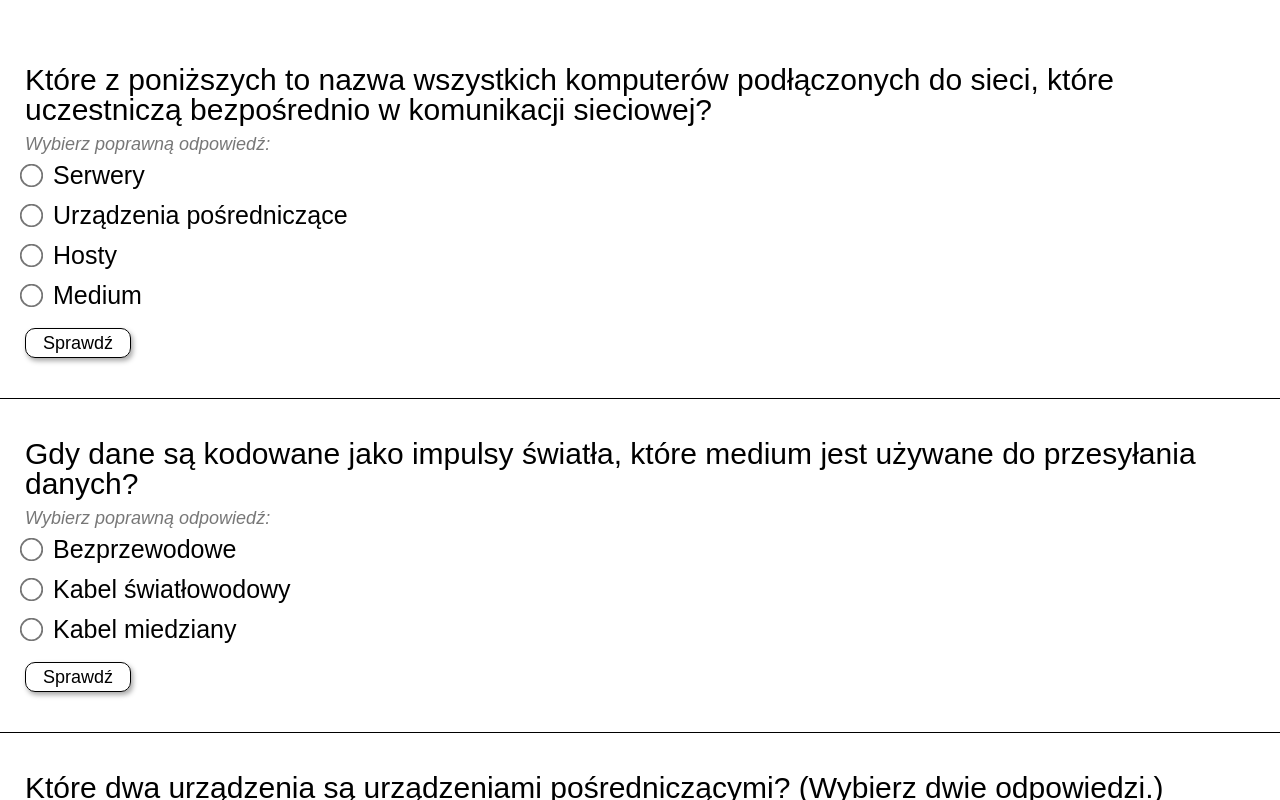
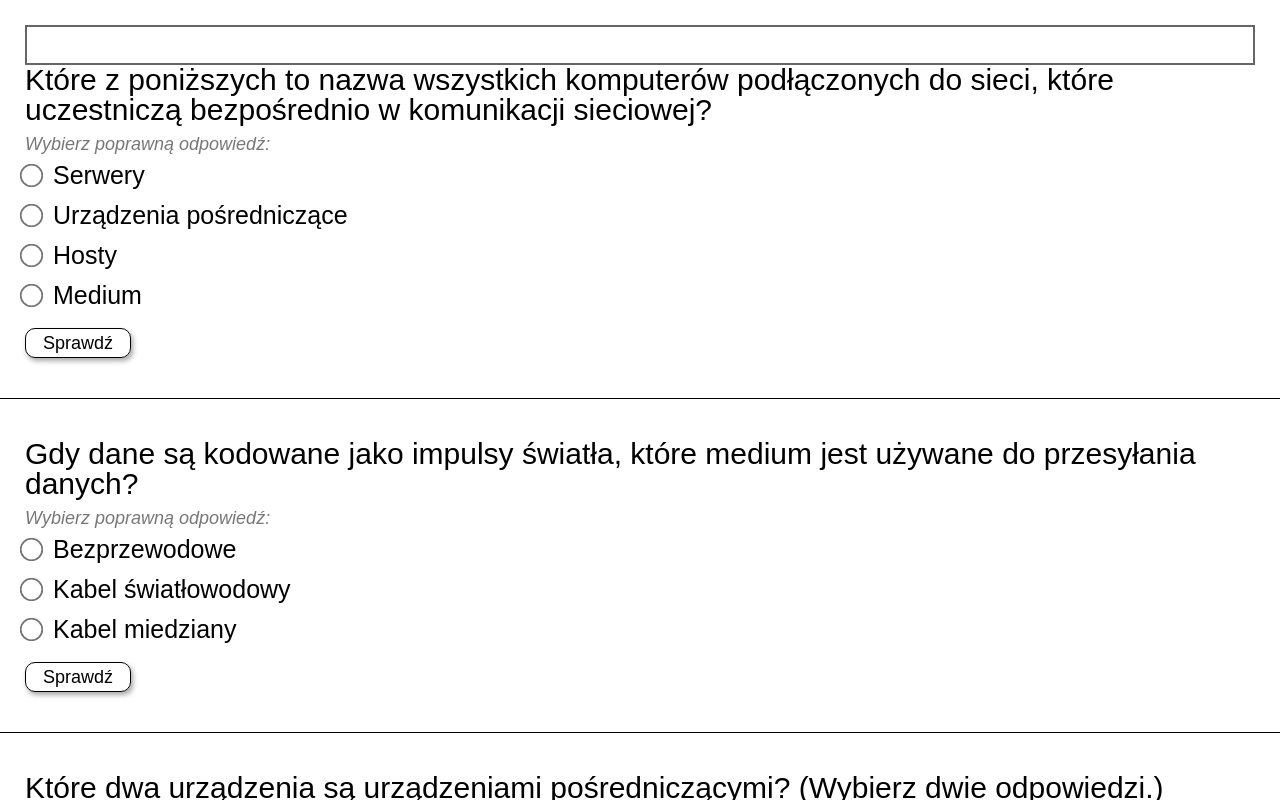
Before and after one commit to MEDOYED/networks-cisco-test, a React (Vite) app: page / in a window 1280 px wide. Built offline with nearby package versions, Linux system fonts and the light colour scheme.

Commit message:
feat: create SearchBar to search neaded question

```diff
--- a/src/app/App.tsx
+++ b/src/app/App.tsx
@@ -1,11 +1,19 @@
+import { useState } from "react";
+
 import PageHome from "../pages/PageHome/PageHome";
+import SearchBar from "../widgets/SearchBar/SearchBar";
 
 import "./App.scss";
 
 function App() {
+  const [inputValue, setInputValue] = useState<string>("");
+
+  console.log(inputValue);
+
   return (
     <div className="container">
-      <PageHome />
+      <SearchBar setInputValue={setInputValue} />
+      <PageHome inputValue={inputValue} />
     </div>
   );
 }
--- a/src/pages/PageHome/PageHome.tsx
+++ b/src/pages/PageHome/PageHome.tsx
@@ -2,10 +2,14 @@ import SectionQuestions from "../../widgets/sections/SectionQuestions/SectionQue
 
 import "./PageHome.scss";
 
-const PageHome = () => {
+type Props = {
+  inputValue: string;
+};
+
+const PageHome = ({ inputValue }: Props) => {
   return (
     <div className="page-home">
-      <SectionQuestions />
+      <SectionQuestions inputValue={inputValue} />
     </div>
   );
 };
--- /dev/null
+++ b/src/widgets/SearchBar/SearchBar.scss
@@ -0,0 +1,14 @@
+.search-bar {
+  border: 2px solid #666;
+  // width: 100%;
+  height: 5vh;
+  font-size: 28px;
+  padding: 2px 15px;
+
+  position: absolute;
+
+  left: 25px;
+  right: 25px;
+
+  z-index: 100;
+}
--- /dev/null
+++ b/src/widgets/SearchBar/SearchBar.tsx
@@ -0,0 +1,19 @@
+import "./SearchBar.scss";
+
+type Props = {
+  // inputValue: string;
+  setInputValue: (value: string) => void;
+};
+
+const SearchBar = ({ setInputValue }: Props) => {
+  const onHandleInputChange = (e: React.ChangeEvent<HTMLInputElement>) => {
+    setInputValue(e.target.value);
+  };
+  return (
+    <>
+      <input className="search-bar" type="text" onChange={onHandleInputChange} />
+    </>
+  );
+};
+
+export default SearchBar;
--- a/src/widgets/sections/SectionQuestions/SectionQuestions.tsx
+++ b/src/widgets/sections/SectionQuestions/SectionQuestions.tsx
@@ -6,15 +6,21 @@ import { dataQuestions } from "../../../shared/data/dataQuestions";
 
 import "./SectionQuestions.scss";
 
-const SectionQuestions = () => {
+type Props = {
+  inputValue: string;
+};
+
+const SectionQuestions = ({ inputValue }: Props) => {
   return (
     <section className="section-questions">
-      {dataQuestions.map((question, index) => (
-        <Fragment key={index}>
-          <CardQuestion question={question} key={question.id} />
-          <hr className="section-questions__line" />
-        </Fragment>
-      ))}
+      {dataQuestions
+        .filter((question) => question.question.toLowerCase().includes(inputValue.toLowerCase()))
+        .map((question, index) => (
+          <Fragment key={index}>
+            <CardQuestion question={question} key={question.id} />
+            <hr className="section-questions__line" />
+          </Fragment>
+        ))}
     </section>
   );
 };
```
